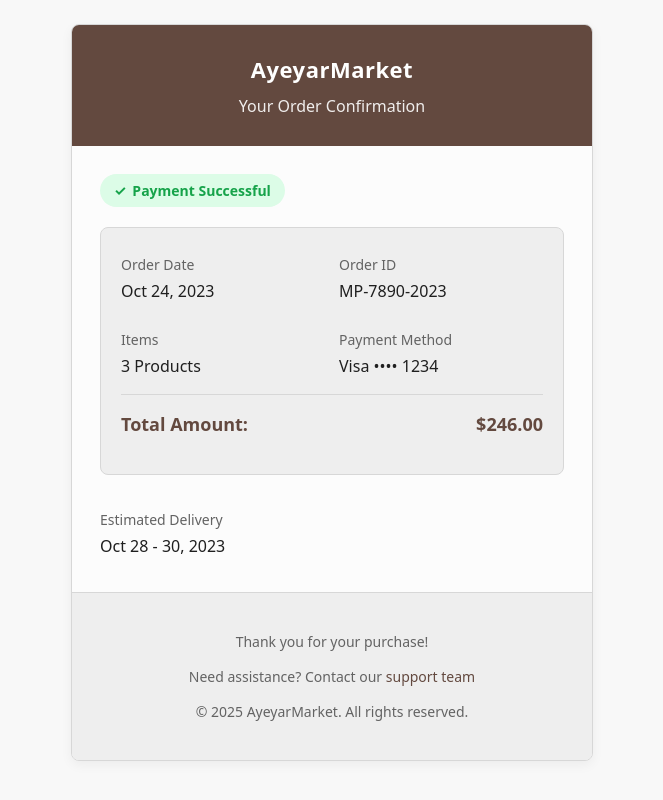
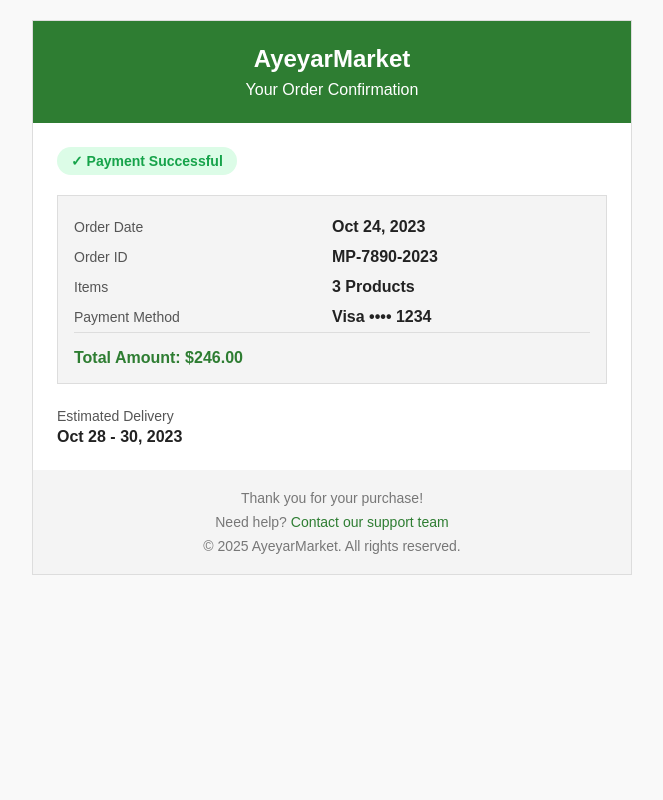
Before and after one commit to tun72/Market-server, a website: page src/view/orderSuccess.html in a window 1280 px wide. Shown: the whole page, without its empty margins (308-971 px from the left). Drawn offline with Linux system fonts and the light colour scheme.

```diff
--- a/src/controllers/seller/eventController.js
+++ b/src/controllers/seller/eventController.js
@@ -41,9 +41,6 @@
     if (!product) {
         return res.status(404).json({ message: 'Product not found' });
     }
-    // if (product?.seller?.toString() !== req.user._id.toString()) {
-    //     return res.status(403).json({ message: 'Not the product owner' });
-    // }
     if (!participant) {
         return res.status(404).json({ message: 'Participant not found for this event' });
     }
--- a/src/view/orderSuccess.html
+++ b/src/view/orderSuccess.html
@@ -2,237 +2,133 @@
 <html lang="en">
   <head>
     <meta charset="UTF-8" />
-    <meta name="viewport" content="width=device-width, initial-scale=1.0" />
     <title>Order Confirmation</title>
-    <style>
-      :root {
-        --background: oklch(0.98 0 0);
-        --foreground: oklch(0.24 0 0);
-        --card: oklch(0.99 0 0);
-        --primary: oklch(0.43 0.04 41.99);
-        --primary-foreground: oklch(1 0 0);
-        --secondary: oklch(0.92 0.07 74.37);
-        --secondary-foreground: oklch(0.35 0.07 40.83);
-        --muted: oklch(0.95 0 0);
-        --muted-foreground: oklch(0.5 0 0);
-        --border: oklch(0.88 0 0);
-        --destructive: oklch(0.63 0.19 33.34);
-        --font-sans: ui-sans-serif, system-ui, -apple-system, BlinkMacSystemFont,
-          "Segoe UI", Roboto, "Helvetica Neue", Arial, "Noto Sans", sans-serif,
-          "Apple Color Emoji", "Segoe UI Emoji", "Segoe UI Symbol",
-          "Noto Color Emoji";
-        --radius: 0.5rem;
-      }
-
-      body {
-        font-family: var(--font-sans);
-        background-color: var(--background);
+  </head>
+  <body
+    style="
       margin: 0;
-        padding: 24px 12px;
-        color: var(--foreground);
-        line-height: 1.5;
-      }
-
-      .container {
-        max-width: 520px;
+      padding: 20px;
+      font-family: Arial, sans-serif;
+      background-color: #f9f9f9;
+      color: #222;
+    "
+  >
+    <table
+      width="100%"
+      cellpadding="0"
+      cellspacing="0"
+      style="
+        max-width: 600px;
         margin: 0 auto;
-        background: var(--card);
-        border-radius: var(--radius);
-        overflow: hidden;
-        border: 1px solid var(--border);
-        box-shadow: 0 4px 12px rgba(0, 0, 0, 0.05);
-      }
-
-      .header {
-        background: var(--primary);
-        padding: 28px 24px;
-        text-align: center;
-        color: var(--primary-foreground);
-      }
-
-      .logo {
-        font-size: 22px;
-        font-weight: 700;
-        letter-spacing: 0.5px;
-        margin: 0;
-      }
-
-      .subtitle {
-        font-size: 16px;
-        opacity: 0.9;
-        margin-top: 8px;
-      }
-
-      .content {
-        padding: 28px;
-      }
-
-      .status-badge {
-        display: inline-flex;
-        align-items: center;
+        background: #ffffff;
+        border: 1px solid #ddd;
+      "
+    >
+      <tr>
+        <td
+          align="center"
+          style="background-color: #2e7d32; padding: 24px; color: #ffffff"
+        >
+          <h1 style="margin: 0; font-size: 24px">AyeyarMarket</h1>
+          <p style="margin: 8px 0 0">Your Order Confirmation</p>
+        </td>
+      </tr>
+      <tr>
+        <td style="padding: 24px">
+          <div
+            style="
+              display: inline-block;
               padding: 6px 14px;
-        background: #dcfce7;
+              background-color: #dcfce7;
               color: #16a34a;
-        border-radius: 100px;
-        font-weight: 600;
+              border-radius: 999px;
+              font-weight: bold;
               font-size: 14px;
-        margin-bottom: 20px;
-      }
-
-      .status-badge::before {
-        content: "✓";
-        margin-right: 6px;
-        font-weight: bold;
-      }
-
-      .summary-card {
-        background: var(--muted);
-        border-radius: var(--radius);
-        padding: 20px;
-        margin-bottom: 20px;
-        border: 1px solid var(--border);
-      }
-
-      .detail-grid {
-        display: grid;
-        grid-template-columns: 1fr 1fr;
-        gap: 14px;
-      }
-
-      .detail-item {
-        padding: 6px 0;
-      }
-
-      .detail-label {
-        font-size: 14px;
-        color: var(--muted-foreground);
-        margin-bottom: 4px;
-      }
-
-      .detail-value {
-        font-weight: 500;
-      }
-
-      .total-row {
-        display: flex;
-        justify-content: space-between;
-        padding: 16px 0;
-        border-top: 1px solid var(--border);
-        font-size: 18px;
-        font-weight: 700;
-        color: var(--primary);
-        margin-top: 10px;
-      }
-
-      .order-details {
-        margin-top: 28px;
-      }
-
-      .detail-title {
-        font-size: 18px;
-        font-weight: 600;
-        margin-bottom: 16px;
-        position: relative;
-        padding-bottom: 10px;
-      }
-
-      .detail-title::after {
-        content: "";
-        position: absolute;
-        bottom: 0;
-        left: 0;
-        width: 40px;
-        height: 3px;
-        background: var(--primary);
-        border-radius: 2px;
-      }
-
-      .footer {
-        text-align: center;
-        padding: 24px;
-        color: var(--muted-foreground);
-        font-size: 14px;
-        border-top: 1px solid var(--border);
-        background: var(--muted);
-      }
-
-      .support-link {
-        color: var(--primary);
-        text-decoration: none;
-        font-weight: 500;
-      }
-
-      .divider {
-        height: 1px;
-        background: var(--border);
-        margin: 24px 0;
-      }
-
-      @media (max-width: 480px) {
-        .detail-grid {
-          grid-template-columns: 1fr;
-          gap: 16px;
-        }
-
-        .content {
-          padding: 20px;
-        }
-
-        .header {
-          padding: 24px 16px;
-        }
-      }
-    </style>
-  </head>
-  <body>
-    <div class="container">
-      <div class="header">
-        <div class="logo">AyeyarMarket</div>
-        <div class="subtitle">Your Order Confirmation</div>
+            "
+          >
+            ✓ Payment Successful
           </div>
 
-      <div class="content">
-        <div class="status-badge">Payment Successful</div>
-        <div class="summary-card">
-          <div class="detail-grid">
-            <div class="detail-item">
-              <div class="detail-label">Order Date</div>
-              <div class="detail-value">Oct 24, 2023</div>
+          <table
+            width="100%"
+            cellpadding="0"
+            cellspacing="0"
+            style="
+              margin-top: 20px;
+              background: #f4f4f4;
+              border: 1px solid #ddd;
+              padding: 16px;
+            "
+          >
+            <tr>
+              <td style="padding: 6px 0; font-size: 14px; color: #555">
+                Order Date
+              </td>
+              <td style="padding: 6px 0; font-weight: bold">Oct 24, 2023</td>
+            </tr>
+            <tr>
+              <td style="padding: 6px 0; font-size: 14px; color: #555">
+                Order ID
+              </td>
+              <td style="padding: 6px 0; font-weight: bold">MP-7890-2023</td>
+            </tr>
+            <tr>
+              <td style="padding: 6px 0; font-size: 14px; color: #555">
+                Items
+              </td>
+              <td style="padding: 6px 0; font-weight: bold">3 Products</td>
+            </tr>
+            <tr>
+              <td style="padding: 6px 0; font-size: 14px; color: #555">
+                Payment Method
+              </td>
+              <td style="padding: 6px 0; font-weight: bold">Visa •••• 1234</td>
+            </tr>
+            <tr>
+              <td
+                colspan="2"
+                style="
+                  border-top: 1px solid #ddd;
+                  padding: 16px 0 0;
+                  font-size: 16px;
+                  color: #2e7d32;
+                  font-weight: bold;
+                "
+              >
+                Total Amount: $246.00
+              </td>
+            </tr>
+          </table>
+
+          <div style="margin-top: 24px">
+            <p style="margin: 0; font-size: 14px; color: #555">
+              Estimated Delivery
+            </p>
+            <p style="margin: 4px 0 0; font-weight: bold">Oct 28 - 30, 2023</p>
           </div>
-            <div class="detail-item">
-              <div class="detail-label">Order ID</div>
-              <div class="detail-value">MP-7890-2023</div>
-            </div>
-            <div class="detail-item">
-              <div class="detail-label">Items</div>
-              <div class="detail-value">3 Products</div>
-            </div>
-            <div class="detail-item">
-              <div class="detail-label">Payment Method</div>
-              <div class="detail-value">Visa •••• 1234</div>
-            </div>
-          </div>
+        </td>
+      </tr>
 
-          <div class="total-row">
-            <span>Total Amount:</span>
-            <span>$246.00</span>
-          </div>
-        </div>
-        <div class="order-details">
-          <div class="detail-item">
-            <div class="detail-label">Estimated Delivery</div>
-            <div class="detail-value">Oct 28 - 30, 2023</div>
-          </div>
-        </div>
-      </div>
-      <div class="footer">
-        <p>Thank you for your purchase!</p>
-        <p>
-          Need assistance? Contact our
-          <a href="#" class="support-link">support team</a>
+      <tr>
+        <td
+          align="center"
+          style="
+            padding: 20px;
+            background: #f4f4f4;
+            font-size: 14px;
+            color: #777;
+          "
+        >
+          <p style="margin: 0 0 8px">Thank you for your purchase!</p>
+          <p style="margin: 0 0 8px">
+            Need help?
+            <a href="#" style="color: #2e7d32; text-decoration: none"
+              >Contact our support team</a
+            >
           </p>
-        <p>© 2025 AyeyarMarket. All rights reserved.</p>
-      </div>
-    </div>
+          <p style="margin: 0">© 2025 AyeyarMarket. All rights reserved.</p>
+        </td>
+      </tr>
+    </table>
   </body>
 </html>
```
Also changed, not shown: src/controllers/api/orderController.js (+21 -3 lines), src/controllers/handlerFactory.js (+10 -3 lines), src/controllers/seller/productController.js (+9 -23 lines), src/models/customerModel.js (+7 -1 lines), src/routes/v1/authRoute.js (+87 -0 lines), src/utils/sendMail.js (+12 -13 lines), src/models/adsModel.js (added), uploads/images/1752552247286-561133223.png (added), uploads/images/1752552247287-500338051.png (added), uploads/images/1752552247287-787351228.png (added). Lines whose indentation alone changed are shown as unchanged.
